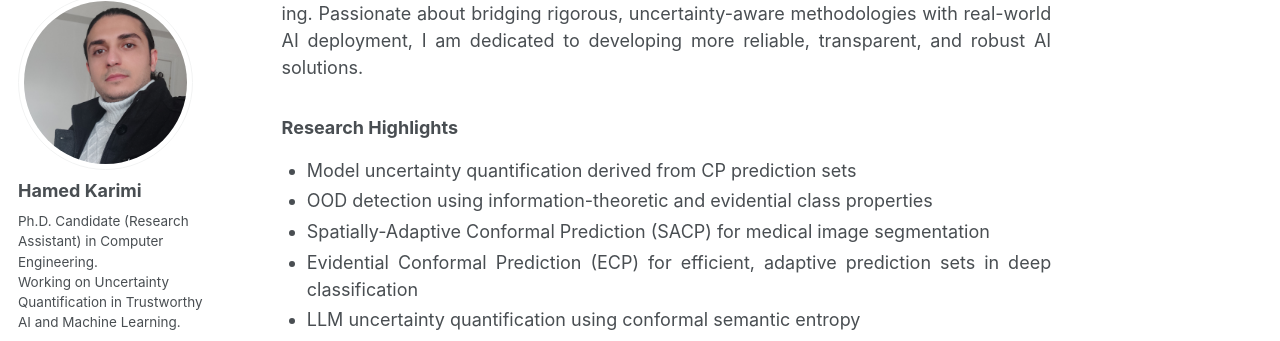
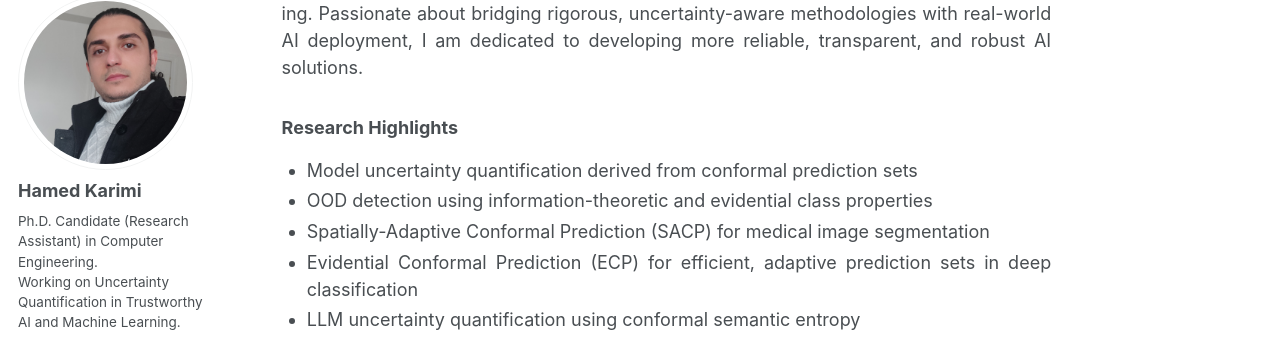
Before and after one commit to hamedmx/hamedmx.github.io, a Jekyll site: the page built from _pages/about.md, in a window 1280 px wide and 900 px high, scrolled down 415 px. Shown: the part 101-442 px from the top of the window. Built offline with Jekyll 4.4.1, drawn with Linux system fonts in a browser that asks for light colours; some web fonts are replaced; a script that is not in the unit is left out.

Commit message:
Update about.md

```diff
--- a/_pages/about.md
+++ b/_pages/about.md
@@ -13,7 +13,7 @@ Passionate about bridging rigorous, uncertainty-aware methodologies with real-wo
 </div>
 
 ### Research Highlights
-- Model uncertainty quantification derived from CP prediction sets
+- Model uncertainty quantification derived from conformal prediction sets
 - OOD detection using information-theoretic and evidential class properties
 - Spatially-Adaptive Conformal Prediction (SACP) for medical image segmentation
 - Evidential Conformal Prediction (ECP) for efficient, adaptive prediction sets in deep classification
```
